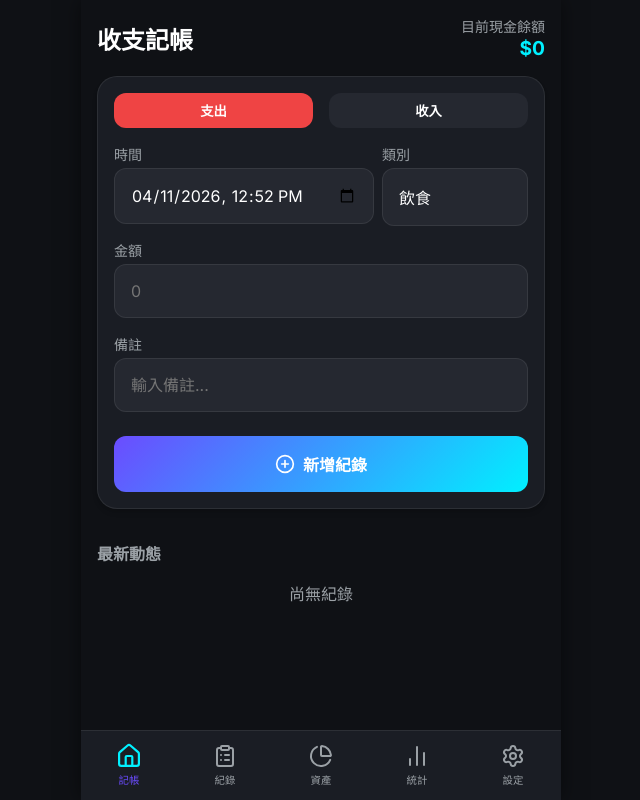
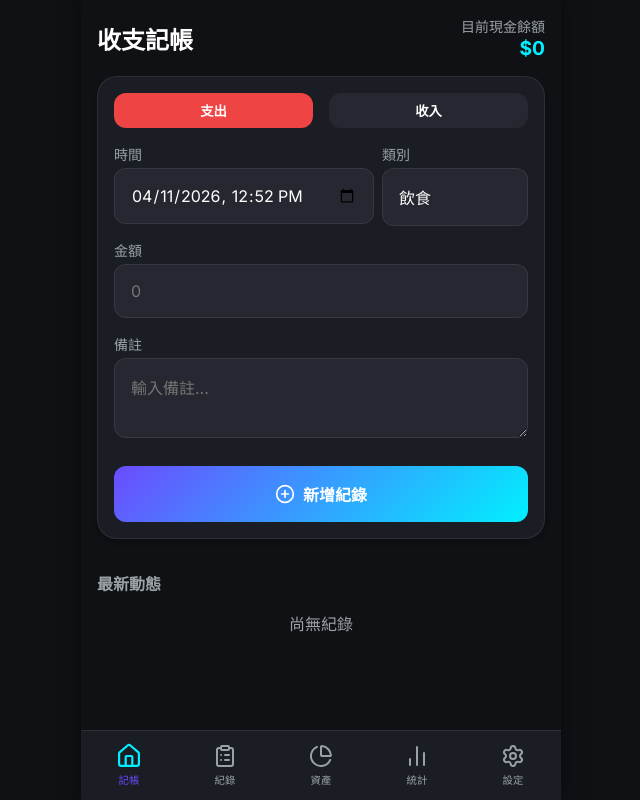
Before and after one commit to nightsky4765/AssetManagement, a React (Vite) app: page / in a window 1280 px wide. Both pictures are taken after a click on the button "完成設定，開始記帳". Shown: the whole page, without its empty margins (319-959 px from the left). Built offline with nearby package versions, Linux system fonts and the light colour scheme.

Commit message:
feat: support multiline notes in transactions

```diff
--- a/src/index.css
+++ b/src/index.css
@@ -157,7 +157,7 @@ input, select, textarea {
   background: var(--border-color);
 }
 
-.input-field {
+.input-field, textarea.input-field {
   width: 100%;
   background: var(--bg-element);
   border: 1px solid var(--border-color);
@@ -167,11 +167,22 @@ input, select, textarea {
   font-size: 1rem;
   margin-bottom: var(--spacing-md);
   transition: border-color 0.2s;
+  font-family: inherit;
+}
+
+textarea.input-field {
+  min-height: 80px;
+  resize: vertical;
 }
 
 .input-field:focus {
   outline: none;
   border-color: var(--accent-primary);
+}
+
+.text-pre {
+  white-space: pre-wrap;
+  word-break: break-word;
 }
 
 .input-label {
--- a/src/pages/Dashboard.jsx
+++ b/src/pages/Dashboard.jsx
@@ -102,7 +102,7 @@ export default function Dashboard() {
           <input type="number" className="input-field" value={amount} onChange={e => setAmount(e.target.value)} placeholder="0" required />
 
           <label className="input-label">{isZHTW ? '備註' : 'Note'}</label>
-          <input type="text" className="input-field" value={note} onChange={e => setNote(e.target.value)} placeholder={isZHTW ? '輸入備註...' : 'Write a note...'} />
+          <textarea className="input-field" value={note} onChange={e => setNote(e.target.value)} placeholder={isZHTW ? '輸入備註...' : 'Write a note...'} />
 
           <button type="submit" className="btn-primary" style={{ marginTop: 'var(--spacing-sm)' }}>
             <PlusCircle size={20} />
@@ -127,8 +127,13 @@ export default function Dashboard() {
                   <div>
                     <div style={{ fontWeight: 600 }}>{tx.category}</div>
                     <div style={{ fontSize: '0.8rem', color: 'var(--text-secondary)' }}>
-                      {renderTxTime(tx.date)} {tx.note && `• ${tx.note}`}
+                      {renderTxTime(tx.date)}
                     </div>
+                    {tx.note && (
+                      <div className="text-pre" style={{ fontSize: '0.8rem', color: 'var(--text-secondary)', marginTop: '2px', opacity: 0.8 }}>
+                        {tx.note}
+                      </div>
+                    )}
                   </div>
                 </div>
                 <div style={{ fontWeight: 700, color: tx.type === 'income' ? 'var(--success)' : 'white' }}>
--- a/src/pages/Records.jsx
+++ b/src/pages/Records.jsx
@@ -208,7 +208,7 @@ export default function Records() {
                               </div>
                               <input type="number" className="input-field" style={{ flex: 1, padding: '8px', marginBottom: 0 }} value={editAmount} onChange={e => setEditAmount(e.target.value)} placeholder="Amount" required />
                             </div>
-                            <input type="text" className="input-field" style={{ padding: '8px', marginBottom: '8px' }} value={editNote} onChange={e => setEditNote(e.target.value)} placeholder="Note" />
+                            <textarea className="input-field" style={{ padding: '8px', marginBottom: '8px' }} value={editNote} onChange={e => setEditNote(e.target.value)} placeholder="Note" />
 
                             <div style={{ display: 'flex', gap: '8px' }}>
                               <button type="button" className="btn-secondary" style={{ flex: 1, padding: '8px' }} onClick={handleCancelEdit}><XCircle size={16} /> {isZHTW ? '取消' : 'Cancel'}</button>
@@ -222,8 +222,13 @@ export default function Records() {
                               <div>
                                 <div style={{ fontWeight: 600 }}>{tx.category}</div>
                                 <div style={{ fontSize: '0.8rem', color: 'var(--text-secondary)' }}>
-                                  {renderTxTime(tx.date)} {tx.note && `• ${tx.note}`}
+                                  {renderTxTime(tx.date)}
                                 </div>
+                                {tx.note && (
+                                  <div className="text-pre" style={{ fontSize: '0.8rem', color: 'var(--text-secondary)', marginTop: '2px', opacity: 0.8 }}>
+                                    {tx.note}
+                                  </div>
+                                )}
                               </div>
                             </div>
                             <div style={{ display: 'flex', alignItems: 'center', gap: 'var(--spacing-md)' }}>
```
